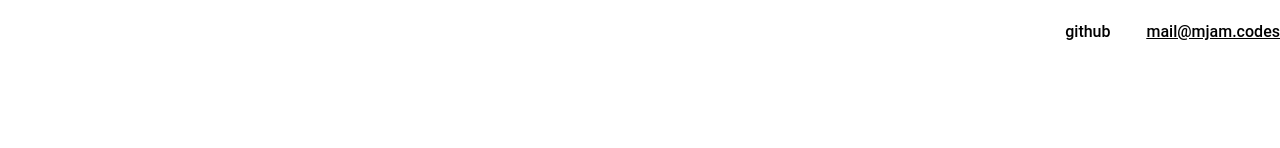
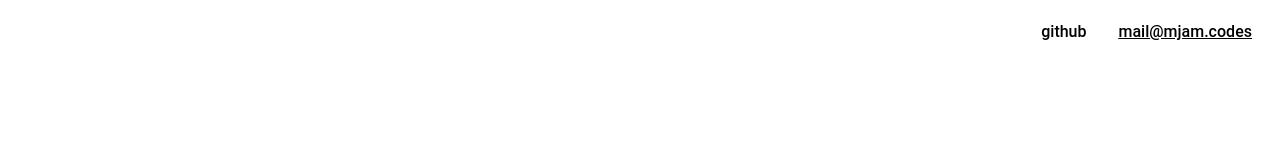
Before and after one commit to Mjam-Codes/mjam.codes, a Nuxt app: page / in a window 1280 px wide. Shown: the top 148 px of the page. Built offline with nearby package versions, Linux system fonts and the light colour scheme.

Commit message:
Adjust styles of top-nav

```diff
--- a/components/MyHero.vue
+++ b/components/MyHero.vue
@@ -1,5 +1,5 @@
 <template>
-  <div class="container p-20 text-center font-medium text-4xl md:text-3xl">
+  <div class="container mx-auto p-20 text-center font-medium text-4xl md:text-3xl">
     <span class="text-custom-primary">
       Mjam</span> builds lightweight web <br>
       infrastructures for your designs. Our code is <br>
--- a/components/TopNav.vue
+++ b/components/TopNav.vue
@@ -1,6 +1,6 @@
 <template>
-  <div class="container nav py-5">
-    <ul class="flex justify-end gap-9 font-medium">
+  <div class="container nav mx-auto py-5 px-7">
+    <ul class="flex justify-end gap-4 md:gap-8 font-medium">
       <li class="">
         <a href="https://github.com/Mjam-Codes" target="_blank">github</a>
       </li>
```
